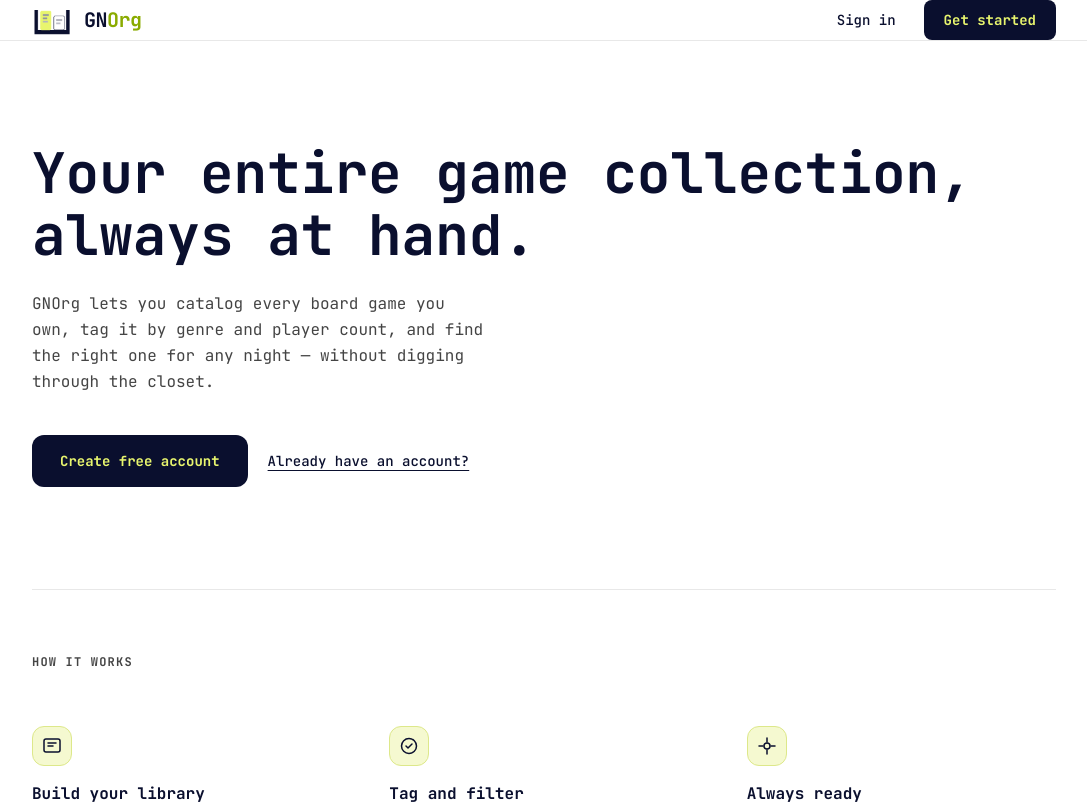
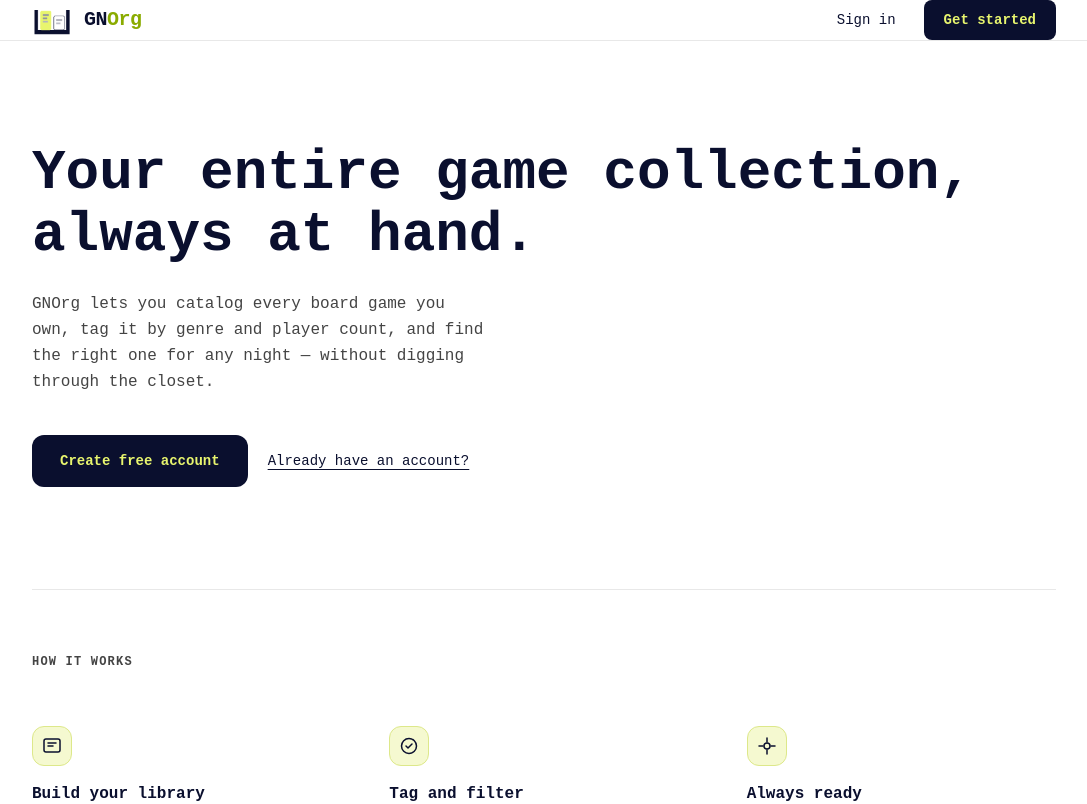
Before and after one commit to MLA-Format/GNOrg, a React (Vite) app in the folder web/: page / in a window 1280 px wide. Shown: the top 804 px of the page, without its empty margins (96-1183 px from the left). Built offline with nearby package versions, Linux system fonts and the light colour scheme.

Commit message:
Moved font import and usage into main.tsx and index.tsx.

```diff
--- a/web/src/index.css
+++ b/web/src/index.css
@@ -1 +1,5 @@
 @import "tailwindcss";
+
+* {
+    font-family: 'JetBrains Mono', monospace;
+}
--- a/web/src/pages/Landing.tsx
+++ b/web/src/pages/Landing.tsx
@@ -38,8 +38,6 @@ export default function LandingPage() {
     return (
         <div className="min-h-screen bg-white landing">
             <style>{`
-                @import url('https://fonts.googleapis.com/css2?family=JetBrains+Mono:wght@400;500;700&display=swap');
-                .landing * { font-family: 'JetBrains Mono', monospace; }
                 .landing .hero-title { font-size: 3.5rem; line-height: 1.1; font-weight: 700; }
                 .landing .container { max-width: 1400px; margin: 0 auto; padding: 0 8rem; }
                 .landing .fade-in { animation: fadeUp 0.6s ease both; }
```
